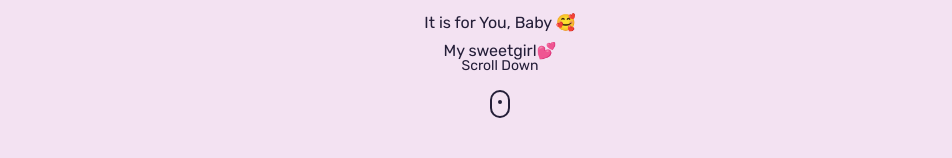
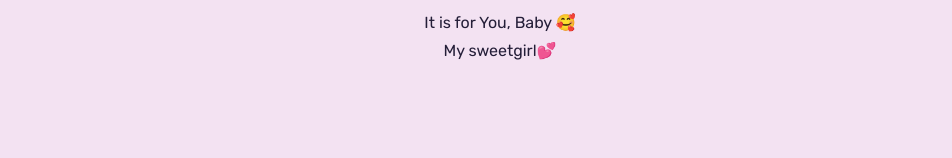
Before and after one commit to BuxPatrick/movie, a plain HTML site: page index.html in a window 1280 px wide. Shown: the part 642-800 px from the top of the page, without its empty margins (140-1092 px from the left). Drawn offline with nearby package versions, Linux system fonts and the light colour scheme; a web font is replaced by a local one.

Commit message:
For_Babe

```diff
--- a/index.html
+++ b/index.html
@@ -49,14 +49,14 @@
                     <h1>Enjoyment 😅</h1>
                     <span>It is for <span class="info-text">You, Baby 🥰<p>My sweetgirl💕</p></span></span>
 
-                    <div class="scroll-down">
+                    <!-- <div class="scroll-down">
                         <a href="#" class="mouse-wrapper">
                             <span>Scroll Down</span>
                             <span class="mouse">
                                 <span class="wheel"></span>
                             </span>
                         </a>
-                    </div>
+                    </div> -->
                 </div>
             </div>
         </section>
```
